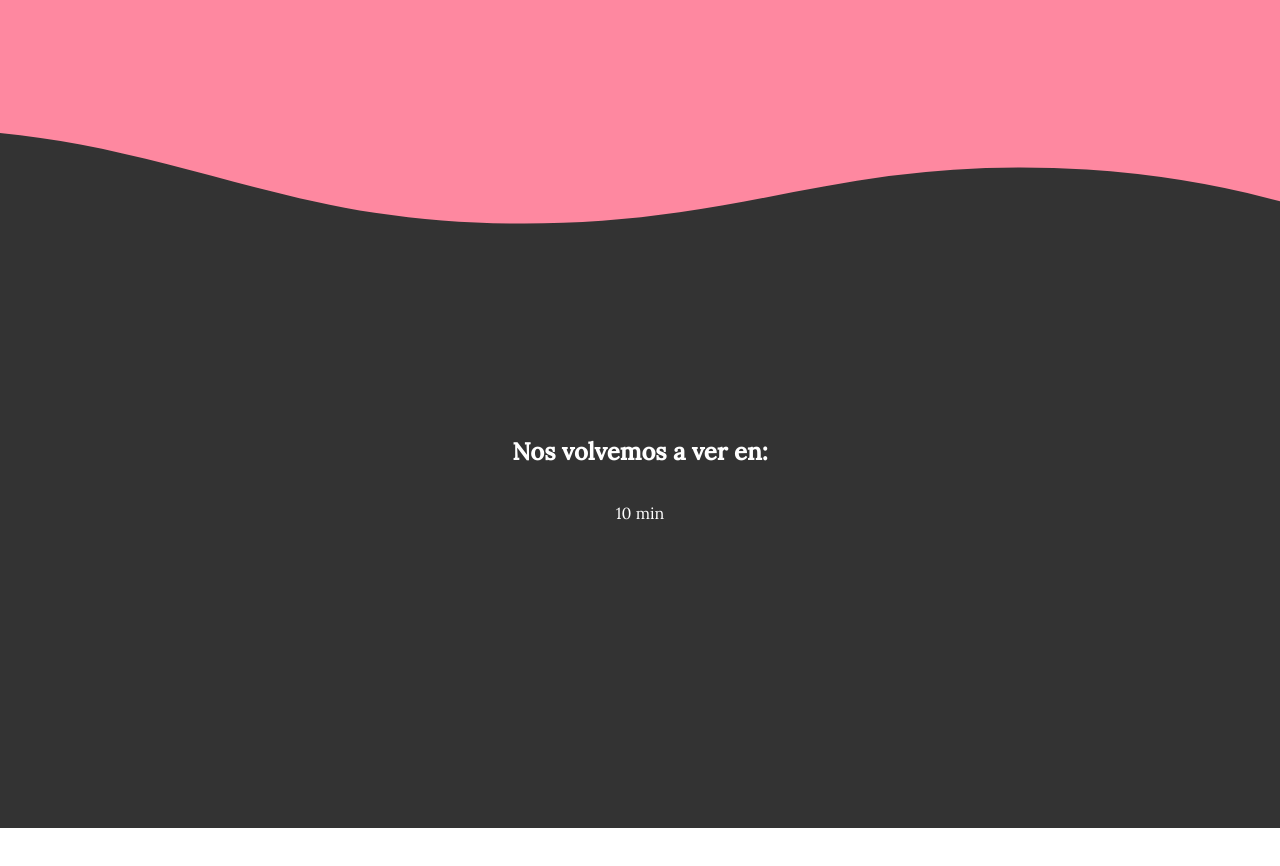
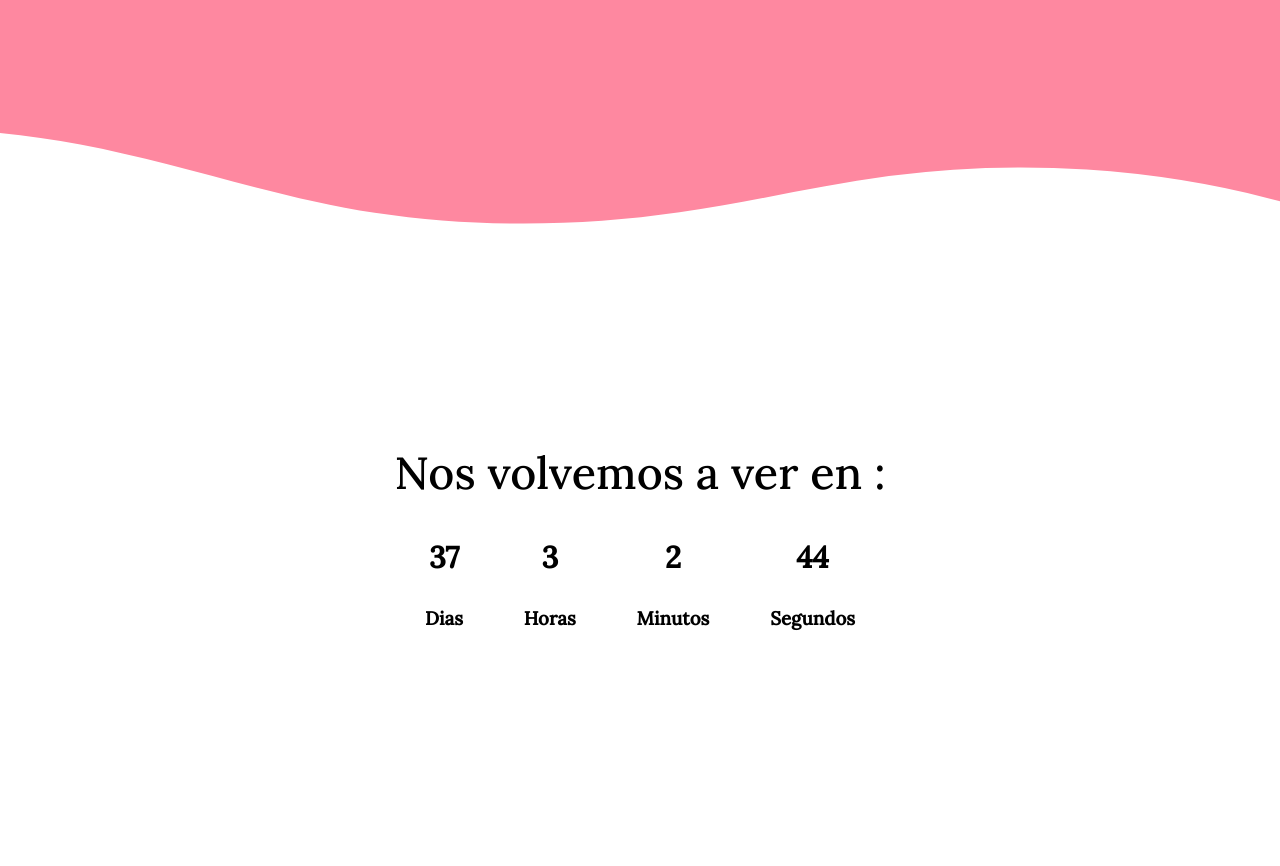
Before and after one commit to gnahc2305/babig, a React (Create React App) app: page / in a window 1280 px wide. Shown: the part 460-1326 px from the top of the page. Before the commit the page ends 1288 px from the top, so only its background shows below. Built offline with nearby package versions, Linux system fonts and the light colour scheme; a web font is replaced by a local one.

Commit message:
create timer

```diff
--- a/src/components/Timer.js
+++ b/src/components/Timer.js
@@ -1,12 +1,58 @@
-import React from 'react'
+import React, { useEffect, useState } from "react";
 
 function Timer() {
+  const [days, setDays] = useState(null);
+  const [hours, setHours] = useState(null);
+  const [minutes, setMinutes] = useState(null);
+  const [seconds, setSeconds] = useState(null);
+
+  function countDown() {
+    let countDate = new Date("December 22, 2022 00:00:00").getTime();
+    let now = new Date().getTime();
+    let gap = countDate - now;
+
+    const second = 1000;
+    const minute = second * 60;
+    const hour = minute * 60;
+    const day = hour * 24;
+
+    setDays(Math.floor(gap / day));
+    setHours(Math.floor((gap % day) / hour));
+    setMinutes(Math.floor((gap % hour) / minute));
+    setSeconds(Math.floor((gap % minute) / second));
+  }
+
+  useEffect(() => {
+    setInterval(countDown, 1000);
+  });
+
   return (
-    <div className='timer'>
-        <h2>Nos volvemos a ver en: </h2>
-        <p>10 min</p>
-    </div>
-  )
+    <>
+      <section className="content">
+        <div>
+          <h2>Nos volvemos a ver en :</h2>
+          <div className="countdown">
+            <div className="container-day">
+              <h3 className="day">{days}</h3>
+              <h3>Dias</h3>
+            </div>
+            <div className="container-hour">
+              <h3 className="hour">{hours}</h3>
+              <h3>Horas</h3>
+            </div>
+            <div className="container-minute">
+              <h3 className="minute">{minutes}</h3>
+              <h3>Minutos</h3>
+            </div>
+            <div className="container-second">
+              <h3 className="second">{seconds}</h3>
+              <h3>Segundos</h3>
+            </div>
+          </div>
+        </div>
+      </section>
+    </>
+  );
 }
 
-export default Timer
+export default Timer;
--- a/src/components/Welcome.js
+++ b/src/components/Welcome.js
@@ -6,7 +6,7 @@ function Welcome() {
     <h1>Feliz Cumpleaños!!!!</h1>
     <button type="button">Clickeame</button>
 
-    <div class="custom-shape-divider-top-1668461604">
+    <div className="custom-shape-divider-top-1668461604">
       <svg
         data-name="Layer 1"
         xmlns="http://www.w3.org/2000/svg"
@@ -15,7 +15,7 @@ function Welcome() {
       >
         <path
           d="M985.66,92.83C906.67,72,823.78,31,743.84,14.19c-82.26-17.34-168.06-16.33-250.45.39-57.84,11.73-114,31.07-172,41.86A600.21,600.21,0,0,1,0,27.35V120H1200V95.8C1132.19,118.92,1055.71,111.31,985.66,92.83Z"
-          class="shape-fill"
+          className="shape-fill"
         ></path>
       </svg>
     </div>
--- a/src/style.css
+++ b/src/style.css
@@ -1,7 +1,7 @@
 @import url('https://fonts.googleapis.com/css2?family=Bungee+Spice&family=Lora:ital,wght@0,400;0,500;1,400;1,600&display=swap');
 
 * {
-    font-family: 'Lora', serif;
+    font-family: 'Lora', apple;
 }
 
 body {
@@ -70,7 +70,7 @@ body {
     fill: #FE88A0;
 }
 
-.timer {
+/* .timer {
     height: 700px;
     width: 100%;
     background-color: #333333;
@@ -79,5 +79,33 @@ body {
     justify-content: center;
     align-items: center;
     color: white;
-    /* font-size: 50px; */
+} */
+
+h2 {
+    font-size: 45px;
+    font-weight: 500;
+    /* padding-bottom: -20px; */
 }
+
+.content {
+    /* margin-top: 50px; */
+    height: 800px;
+    display: flex;
+    flex-direction: column;
+    align-items: center;
+    justify-content: center;
+}
+
+.countdown {
+    margin-top: -30px;
+    display: flex;
+    justify-content: space-around;
+    text-align: center;
+}
+
+.day,
+.hour,
+.minute,
+.second {
+    font-size: 30px;
+}
```
